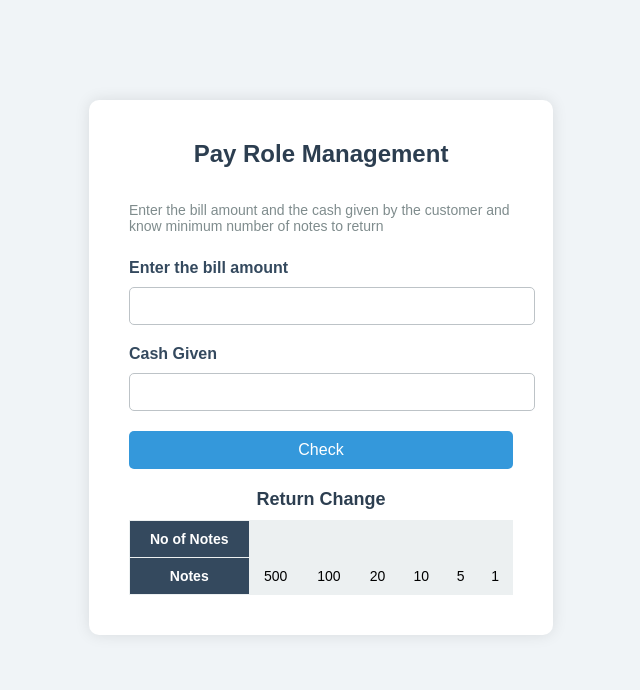
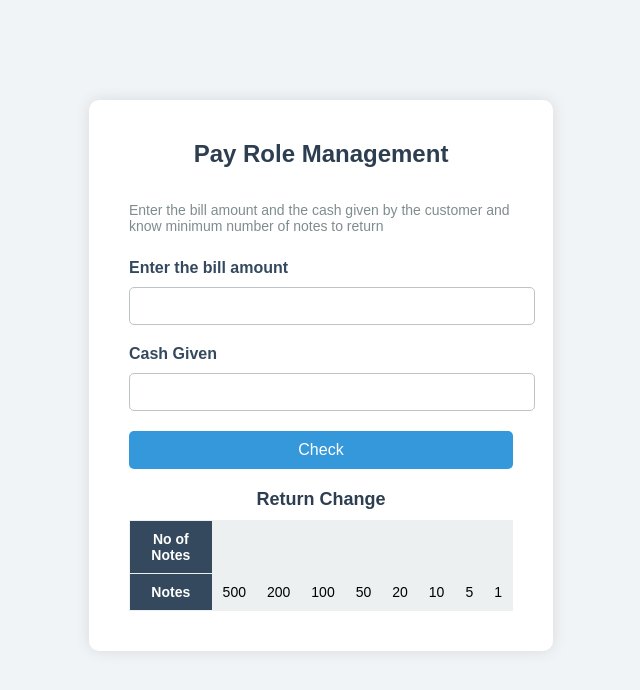
Before and after one commit to Muralikrishna663/Change-To-Returns, a plain HTML site: page index.html in a window 1280 px wide. Shown: the whole page, without its empty margins (319-959 px from the left). Drawn offline with Linux system fonts and the light colour scheme.

Commit message:
Update index.html

```diff
--- a/index.html
+++ b/index.html
@@ -44,11 +44,15 @@
                 <td class="no-of-notes"></td>
                 <td class="no-of-notes"></td>
                 <td class="no-of-notes"></td>
+                <td class="no-of-notes"></td>
+                <td class="no-of-notes"></td>
             </tr>
             <tr>
                 <th class="row">Notes</th>
                 <td class="row">500</td>
+                <td class="row">200</td>
                 <td class="row">100</td>
+                <td class="row">50</td>
                 <td class="row">20</td>
                 <td class="row">10</td>
                 <td class="row">5</td>
```
